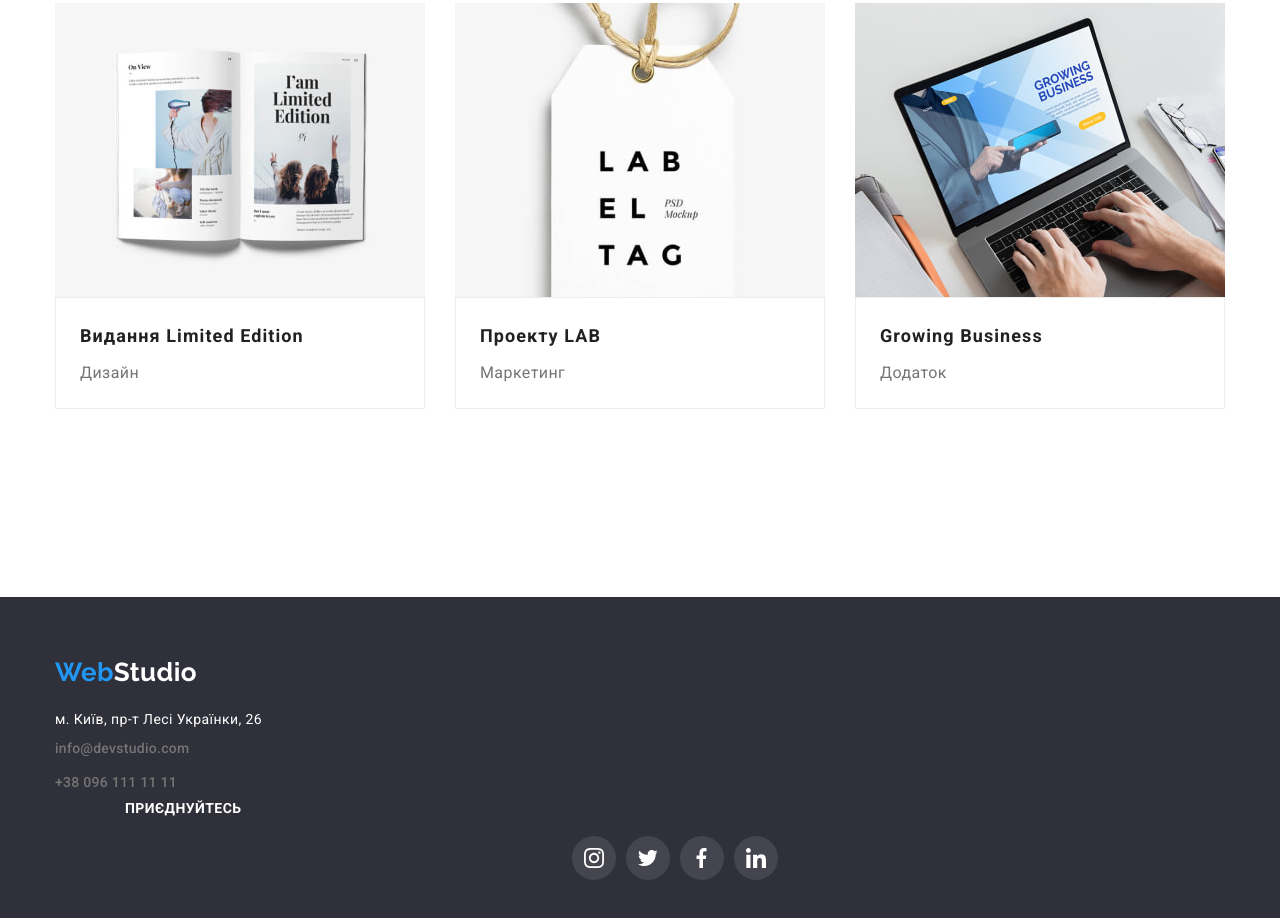
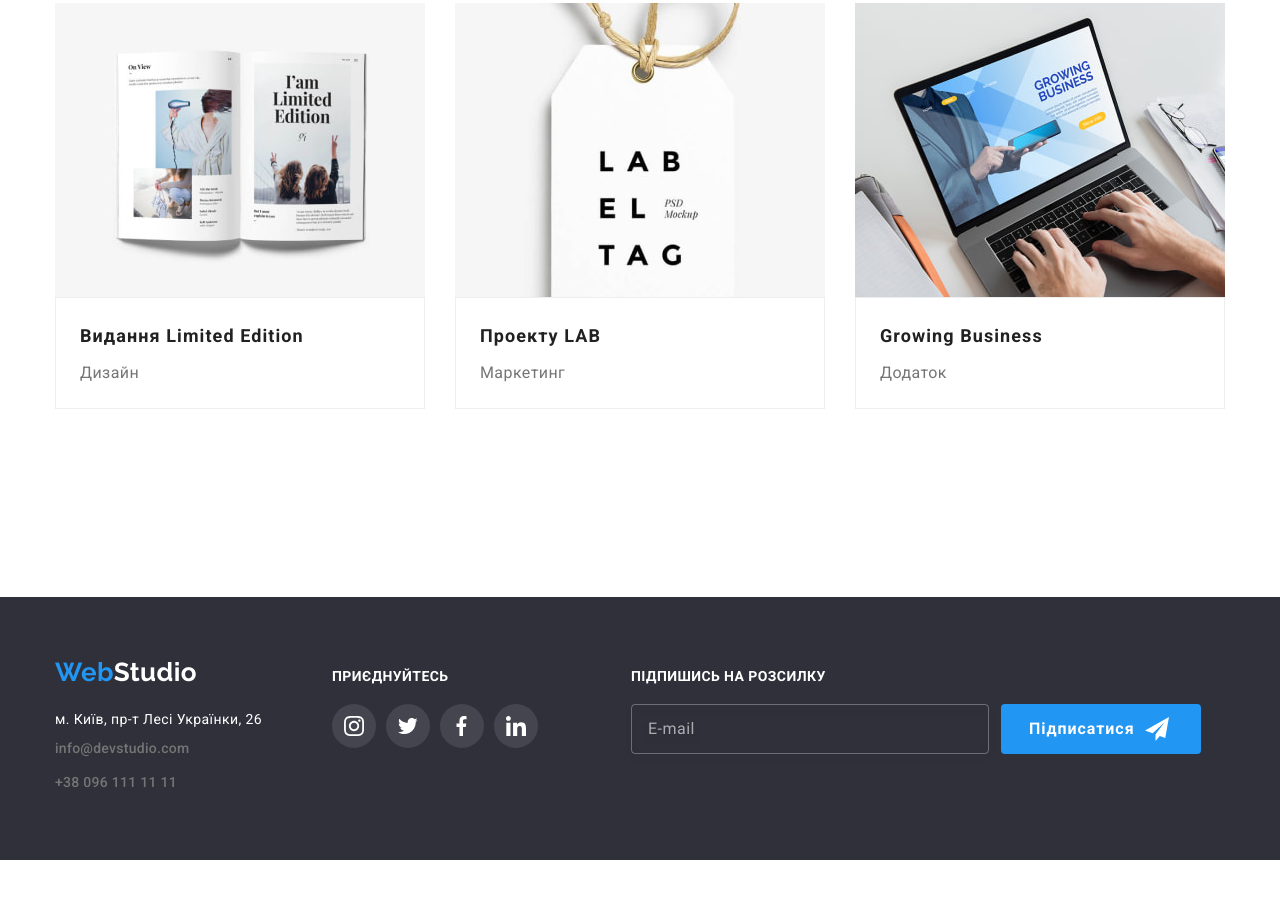
Before and after one commit to AlexZn2022/goit-markup-hw-06, a plain HTML site: page portfolio.html in a window 1280 px wide. Shown: the part 1138-2056 px from the top of the page. After the commit the page ends 1998 px from the top, so only its background shows below. Drawn offline with nearby package versions, Linux system fonts and the light colour scheme.

Commit message:
git commit git push

```diff
--- a/portfolio.html
+++ b/portfolio.html
@@ -226,8 +226,10 @@
 
     <footer class="footer">
       <div class="container">
+    <div class="footer-container">
+      <div>
+      <a href="./index.html " class="link logo">Web<span class="part-logo-white">Studio</span></a>
       <address class="address">
-          <a href="./index.html " class="link logo">Web<span class="part-logo-white">Studio</span></a>
        <ul class="list footer-list">
         <li class="contact-items">
           <a href="https://goo.gl/maps/CPtrU1FHBa2aNyZL9" target="_blank"
@@ -238,6 +240,7 @@
         <li class="footer-contact-items"><a href="tel:+380961111111" class="link contacts-link">+38 096 111 11 11</a></li>
       </ul>
       </address>
+      </div>
       <div class="footer-link-list">
       <p class="social-links-list-title">приєднуйтесь</p>
         <ul class="list social-links-list">
@@ -255,7 +258,21 @@
             </svg></a></li>
           </ul>
         </div>
+        <div class="footer_form">
+          <form >
+            <span class="footer-form-title">підпишись на розсилку</span>
+           <label for="email" class="footer-label">
+
+<input type="email" name="email" placeholder="E-mail" class="footer-form-input" required>
+<button type="submit" class="button footer_form-button">Підписатися <svg heigt="24" width="24" class="footer-icon">
+<use href="./images/svg-img.svg#icon-send"></use>
+</svg>
+</button>
+</label>
+</form>
+</div>
 </div>
   </footer>
+
   </body>
 </html>
```
Lines whose indentation alone changed are shown as unchanged.
